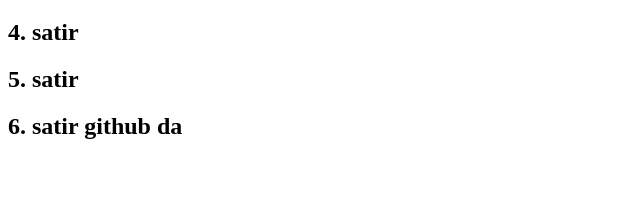
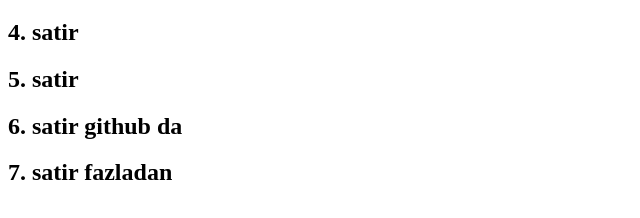
Before and after one commit to recnederland/WebDevGitDeneme, a plain HTML site: page index.html in a window 1280 px wide. Shown: the part 178-396 px from the top of the page, without its empty margins (0-640 px from the left). Drawn offline with Linux system fonts and the light colour scheme.

Commit message:
6. commit git hub

```diff
--- a/index.html
+++ b/index.html
@@ -11,5 +11,6 @@
     <h2>4. satir</h2>
     <h2>5. satir</h2>
     <h2>6. satir github da</h2>
+    <h2>7. satir fazladan</h2>
   </body>
 </html>
```
